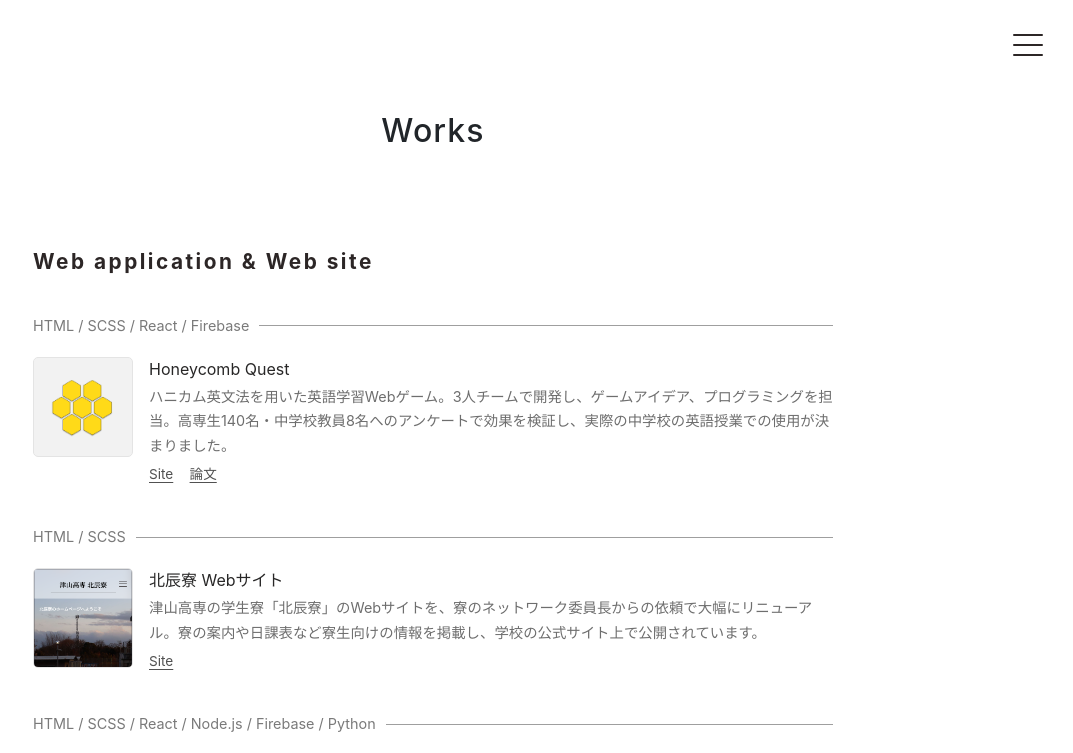
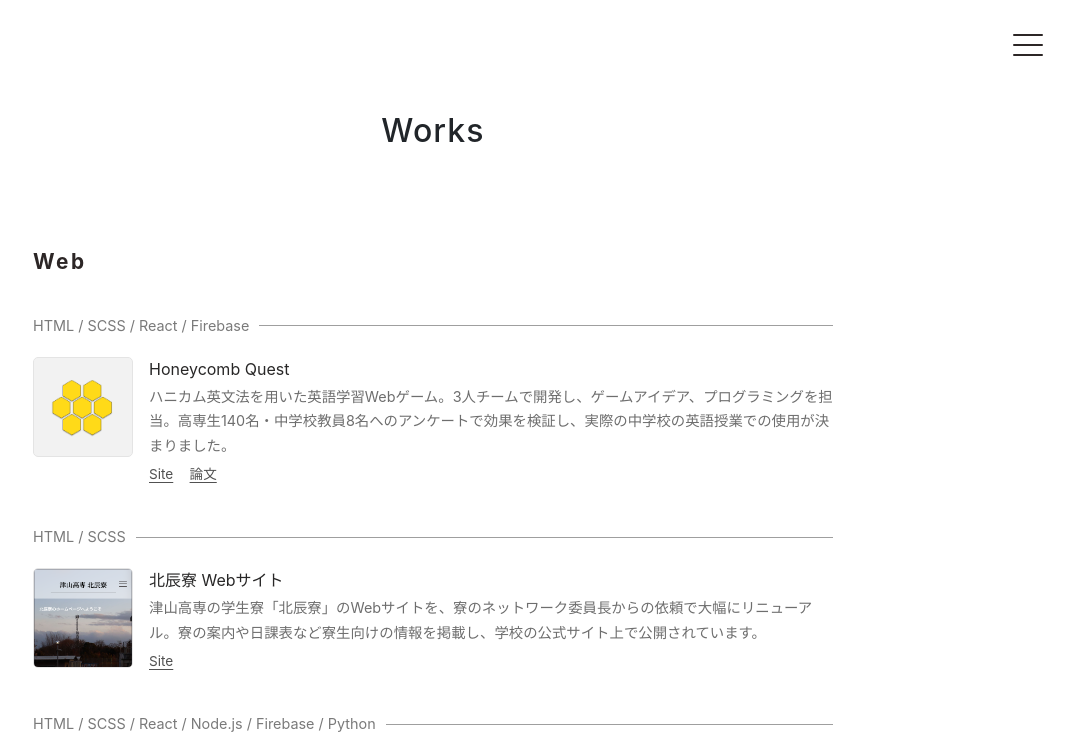
Before and after one commit to Izu-TABI/HomePage, a React (Create React App) app: page /works in a window 1280 px wide. Shown: the top 753 px of the page, without its empty margins (207-1280 px from the left). Built offline with nearby package versions, Linux system fonts and the light colour scheme; the HTML template or start-up script is replaced by a standard one.

Commit message:
chore: works sub title

```diff
--- a/src/components/Works.jsx
+++ b/src/components/Works.jsx
@@ -19,7 +19,7 @@ import RyoWeb from '../works_images/ryo-web.png'
 // links: 下に並ぶリンク（label と url）
 const sections = [
     {
-        heading: 'Web application & Web site',
+        heading: 'Web',
         items: [
             {
                 name: 'Honeycomb Quest',
```
